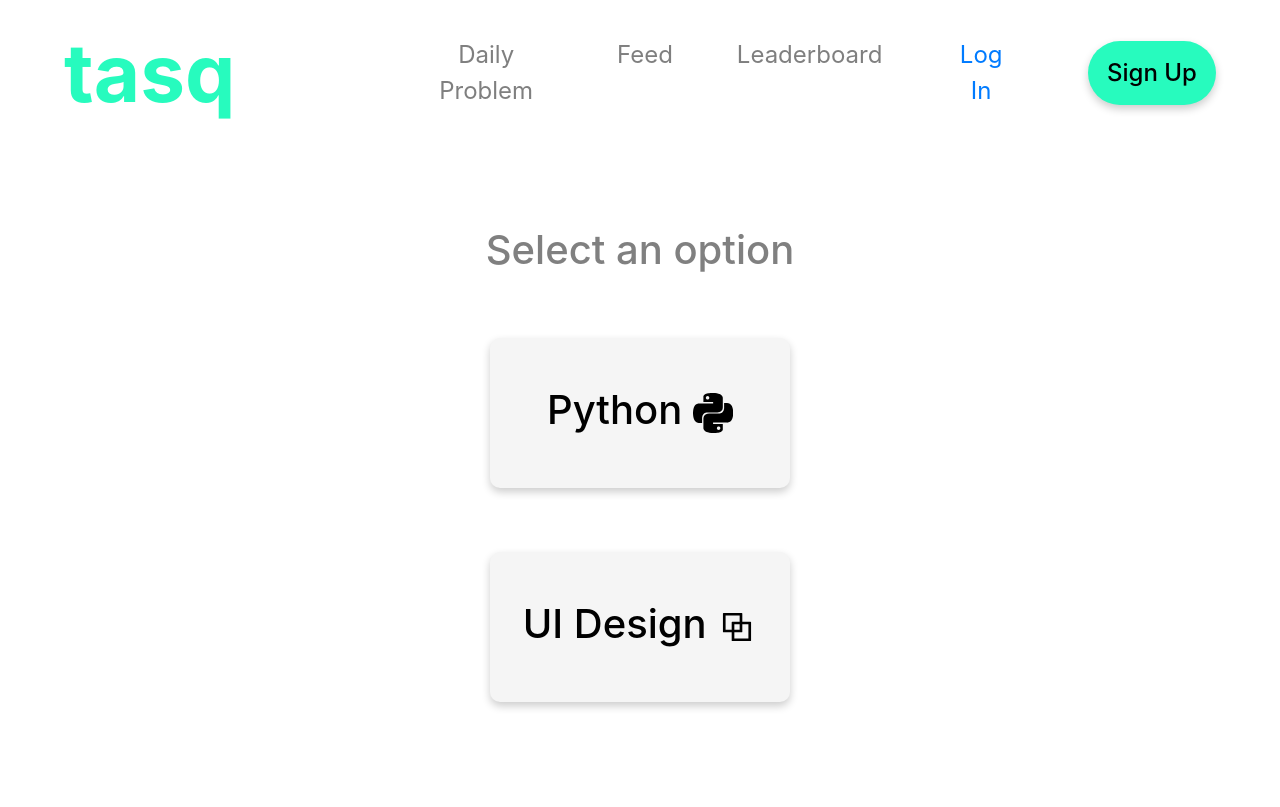
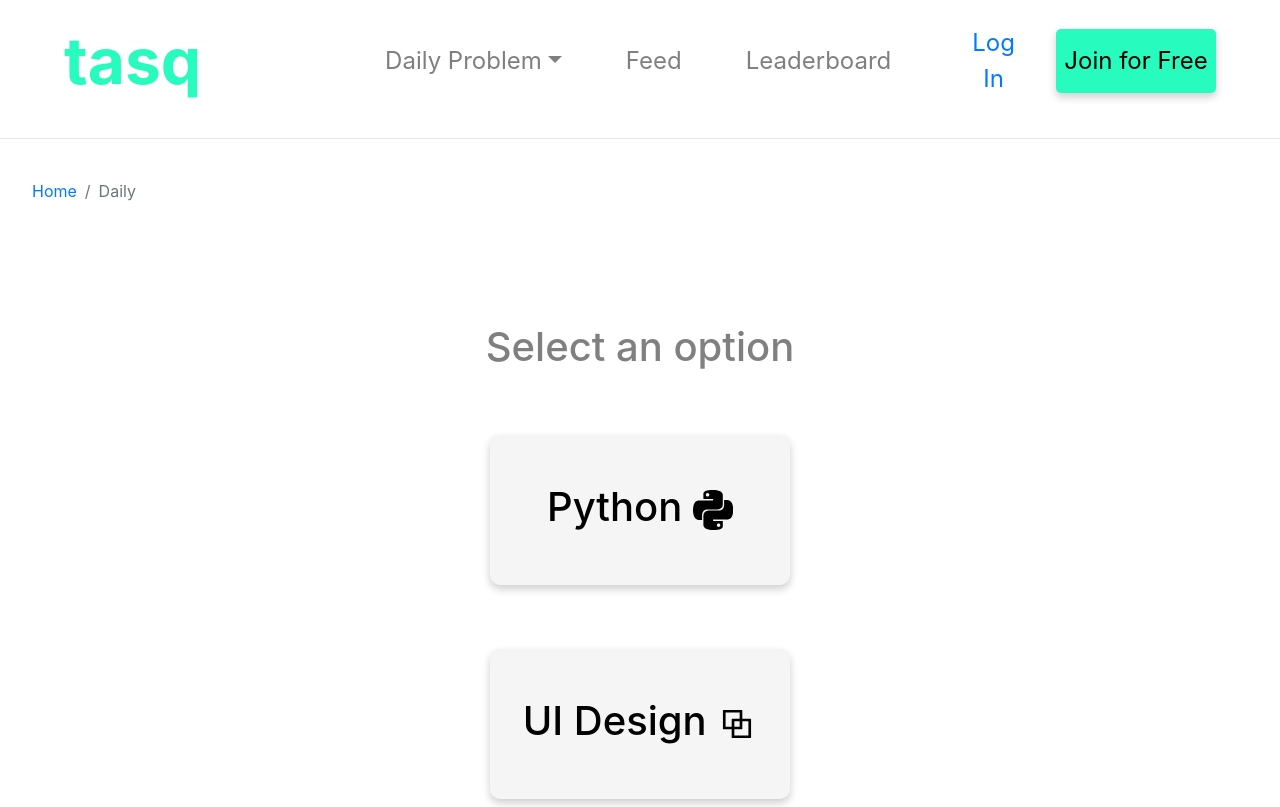
Before and after one commit to applied-project-2020/zoosh, a React (Create React App) app: page /daily in a window 1280 px wide. Built offline with nearby package versions, Linux system fonts and the light colour scheme.

Commit message:
Breadcrumbs / Navbar UI dropdown styling

```diff
--- a/src/App.css
+++ b/src/App.css
@@ -48,7 +48,7 @@ body{
 .tasq{
   color:#27FBBE !important;
   text-decoration: none;
-  font-size: 5rem !important;
+  font-size: 4rem !important;
   font-weight: bolder;
   margin-left: 3rem;
 }
@@ -60,6 +60,39 @@ body{
 .links{
   margin-left: 3rem;
   font-size: 1.5rem;
+
+}
+
+.sign-up-link{
+  font-size: 1.5rem;
+}
+
+.links-sub:hover{
+  /* color: #27FBBE !important; */
+  background:lightblue;
+}
+
+.links-sub-python:hover{
+  /* color: #27FBBE !important; */
+  background:#CEECF5 !important;
+  transition: 0.5s;
+}
+
+.links-sub-ui:hover{
+  /* color: #27FBBE !important; */
+  background:#F6CECE !important;
+  transition: 0.5s;
+}
+
+.new-badge{
+  background:#512CB0 !important;
+}
+
+.links:hover{
+  color: black !important;
+  border-radius: 5px;
+  background:#F2F2F2;
+  transition: 0.5s;
 }
 
 .links2{
@@ -93,14 +126,13 @@ body{
 
 
 .btn-profile{
-  border-radius: 35px;
-  font-weight: 500;
+  border-radius: 5px;
   background-color: white;
   color: black;
   border: none;
   margin-right: 2rem;
   outline: none !important;
-  width: 8rem;
+  width: 10rem;
   height: 4rem;
   background-color: #27FBBE;
   outline: none;
@@ -110,7 +142,14 @@ body{
 .btn-profile:hover{
   background-color: gray;
   color: white;
+}
 
+.hr-nav{
+
+}
+
+.breadcrumb{
+  background-color:white!important;
 }
 
 hr {
@@ -262,6 +301,7 @@ hr {
 }
 
 .greeting{
+  font-size:5vh;
 }
 
 #container{
--- a/src/App.js
+++ b/src/App.js
@@ -11,13 +11,16 @@ import Register from './components/Register.js';
 import Feed from './components/Feed';
 import Daily from './components/Daily';
 import Leaderboard from './components/Leaderboard';
-import DailyProblems from './components/DailyProblems';
 import Facebook from './components/Facebook';
 import Home from './components/Home.js';
 import Python from './components/Tasks/Python';
 import UI from './components/Tasks/DailyUi';
 import {Navbar, Nav, NavDropdown} from 'react-bootstrap';
 import 'bootstrap/dist/css/bootstrap.min.css';
+import Badge from 'react-bootstrap/Badge'
+import {SiPython} from 'react-icons/si'
+import {AiOutlineBlock} from 'react-icons/ai'
+
 
 function App() {
 
@@ -28,7 +31,12 @@ function App() {
       <Navbar>
         <Navbar.Brand className="tasq" href="/">tasq</Navbar.Brand>
         <Nav className="mr-auto">
-        <Nav.Link className="links" href="/dailyProblems">Daily Problem</Nav.Link>
+        <NavDropdown style={{"color" : "#27FBBE"}} className="links" title="Daily Problem" id="nav-dropdown">
+          <NavDropdown.Item className="links-sub-python" eventKey="4.1" href="/python"><br/><SiPython/> <b>Python</b> <Badge className="new-badge" variant="primary"> New</Badge><br/><p>Start learning Python today!</p><br/></NavDropdown.Item>
+          <NavDropdown.Item className="links-sub-ui" eventKey="4.2" href="/dailydesign"><br/><AiOutlineBlock/> <b>UI</b> <Badge className="new-badge" variant="secondary"> New</Badge><br/><p>Start improving your UI design today!</p><br/></NavDropdown.Item>
+          <NavDropdown.Divider />
+          <NavDropdown.Item className="links-sub" eventKey="4.4" href="/daily">See All</NavDropdown.Item>
+        </NavDropdown>
         <Nav.Link className="links" href="/feed">Feed</Nav.Link>
         <Nav.Link className="links" href="/leaderboard">Leaderboard</Nav.Link>
         {/* <Nav.Link href="#pricing">Pricing</Nav.Link> */}
@@ -39,9 +47,10 @@ function App() {
             Signed in as: <a href="#login">Mark Otto</a>
           </Navbar.Text> */}
         <Nav.Link className="links" href="/login">Log In</Nav.Link>
-        <Nav.Link className="links" href="/register"> <button className="btn-profile">Sign Up</button></Nav.Link>
+        <Nav.Link className="sign-up-link" href="/register"> <button className="btn-profile">Join for Free</button></Nav.Link>
         </Navbar.Collapse>
       </Navbar>
+      <hr className="hr-nav"/>
 
         <Switch>
           <Route path="/register">
--- a/src/components/Daily.js
+++ b/src/components/Daily.js
@@ -3,11 +3,16 @@ import '../App.css';
 import { Nav } from 'react-bootstrap';
 import {SiPython} from 'react-icons/si'
 import {AiOutlineBlock} from 'react-icons/ai'
+import Breadcrumb from 'react-bootstrap/Breadcrumb'
 
 function Daily() {
   return (
 
     <>
+      <Breadcrumb className="breadcrumb">
+              <Breadcrumb.Item href="\">Home</Breadcrumb.Item>
+              <Breadcrumb.Item active>Daily</Breadcrumb.Item>
+      </Breadcrumb>
       <div className="container-options">
         <h1 className="head-selection">Select an option</h1>
         <Nav.Link href="/python"><div className="python-card">
--- a/src/components/Feed.js
+++ b/src/components/Feed.js
@@ -1,16 +1,10 @@
 import React from 'react';
 import '../App.css';
 import { Card, Nav, Button, Form } from 'react-bootstrap';
-
 import axios from 'axios';
-
-
-
+import Breadcrumb from 'react-bootstrap/Breadcrumb'
 
 class Feed extends React.Component {
-
-
-
 
 componentDidMount() {
   axios.get('http://localhost:4000/api/Users')
@@ -52,12 +46,15 @@ render(){
   var{posts} = this.state;
 
   return (
-
      <>
+     <Breadcrumb className="breadcrumb">
+              <Breadcrumb.Item href="\">Home</Breadcrumb.Item>
+              <Breadcrumb.Item active>Feed</Breadcrumb.Item>
+      </Breadcrumb>
        <h4 className="tasq">Feed</h4>
-<div className="containerFeedLeft">
-  <h2>News</h2>
-  </div>
+      <div className="containerFeedLeft">
+          <h2>News</h2>
+      </div>
 
 
   <div className="containerFeedMiddle">
--- a/src/components/Home.js
+++ b/src/components/Home.js
@@ -15,7 +15,7 @@ function Home() {
       <div>
         <div id="container">
             <span id="a"><img className="img1" src={Developer}/></span>
-            <span id="b"><p className="greeting">Get Started with Daily Tasks</p></span><br/>
+            <span id="b"><p className="greeting">Get Started with Free Daily Coding Tasks</p></span><br/>
             <Nav.Link className="links2" href="/daily"><button class="get-started-btn">Let's Go   <AiOutlineArrowRight/></button></Nav.Link>
         </div>
 
--- a/src/components/Leaderboard.js
+++ b/src/components/Leaderboard.js
@@ -1,12 +1,16 @@
 import React from 'react';
 import '../App.css';
-
-
+import Breadcrumb from 'react-bootstrap/Breadcrumb'
 
 function Leaderboard() {
   return (
+    <>
+    <Breadcrumb className="breadcrumb">
+              <Breadcrumb.Item href="\">Home</Breadcrumb.Item>
+              <Breadcrumb.Item active>Leaderboard</Breadcrumb.Item>
+      </Breadcrumb>
     <h2>Leaderboard</h2>
-
+    </>
   );
 }
 
--- a/src/components/Login.js
+++ b/src/components/Login.js
@@ -9,6 +9,7 @@ import FacebookLogin from 'react-facebook-login';
 import { Card, Image } from 'react-bootstrap';
 import Facebook from './Facebook';
 import axios from 'axios';
+import Breadcrumb from 'react-bootstrap/Breadcrumb'
 
 /*const [login, setLogin] = useState(false);
 const [data, setData] = useState({});
@@ -84,6 +85,10 @@ class Login extends React.Component {
   render() {
     return (
       <>
+      <Breadcrumb className="breadcrumb">
+              <Breadcrumb.Item href="\">Home</Breadcrumb.Item>
+              <Breadcrumb.Item active>Login</Breadcrumb.Item>
+      </Breadcrumb>
         <div className="container">
           <div id="divLeft"><img className="WebImage2" src={LoginSVG} /></div>
           <div id="divRight">
--- a/src/components/Register.js
+++ b/src/components/Register.js
@@ -6,6 +6,7 @@ import RegisterImg from '../images/register.png'
 import axios from 'axios';
 import { FaFacebookF } from 'react-icons/fa';
 import { FcGoogle } from 'react-icons/fc';
+import Breadcrumb from 'react-bootstrap/Breadcrumb'
 
 class Register extends React.Component {
 
@@ -85,6 +86,10 @@ class Register extends React.Component {
   render() {
     return (
       <>
+      <Breadcrumb className="breadcrumb">
+              <Breadcrumb.Item href="\">Home</Breadcrumb.Item>
+              <Breadcrumb.Item active>Register</Breadcrumb.Item>
+      </Breadcrumb>
         <div className="container">
           <div id="divLeft"><img className="WebImage2" src={RegisterImg} /></div>
           <div id="divRight">
--- a/src/components/Tasks/DailyUi.js
+++ b/src/components/Tasks/DailyUi.js
@@ -4,6 +4,7 @@ import DesignData from '../../data/design.json'
 import { FiCopy } from 'react-icons/fi';
 import { getParameters } from "codesandbox/lib/api/define";
 import axios from 'axios';
+import Breadcrumb from 'react-bootstrap/Breadcrumb'
 
 class DailyUi extends React.Component {
 
@@ -63,6 +64,13 @@ class DailyUi extends React.Component {
 
       return (
         <>
+            <Breadcrumb className="breadcrumb">
+              <Breadcrumb.Item href="\">Home</Breadcrumb.Item>
+              <Breadcrumb.Item href="\daily">
+                All Problems
+              </Breadcrumb.Item>
+              <Breadcrumb.Item active>Daily UI</Breadcrumb.Item>
+            </Breadcrumb>
             <div className="spacing"></div>
             <div className="daily-card">
             {problems.map(problem=>  (
--- a/src/components/Tasks/Python.js
+++ b/src/components/Tasks/Python.js
@@ -4,6 +4,7 @@ import DesignData from '../../data/design.json'
 import { FiCopy } from 'react-icons/fi';
 import { getParameters } from "codesandbox/lib/api/define";
 import axios from 'axios';
+import Breadcrumb from 'react-bootstrap/Breadcrumb'
 
 class DailyUi extends React.Component {
 
@@ -63,6 +64,13 @@ class DailyUi extends React.Component {
 
       return (
         <>
+            <Breadcrumb className="breadcrumb">
+              <Breadcrumb.Item href="\">Home</Breadcrumb.Item>
+              <Breadcrumb.Item href="\daily">
+                All Problems
+              </Breadcrumb.Item>
+              <Breadcrumb.Item active>Python</Breadcrumb.Item>
+            </Breadcrumb>
             <div className="spacing"></div>
             <div className="daily-card">
             {problems.map(problem =>  (
```
